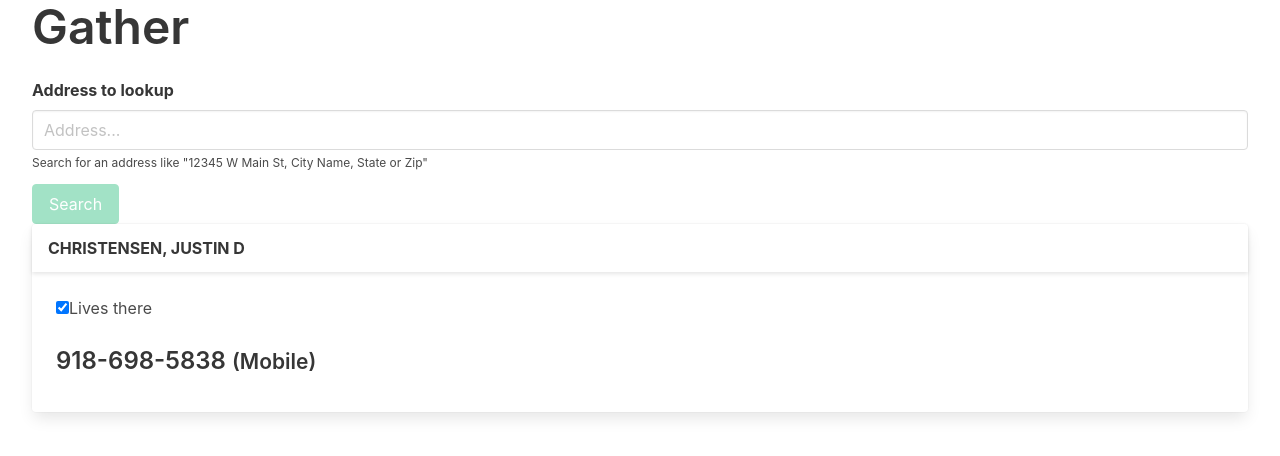
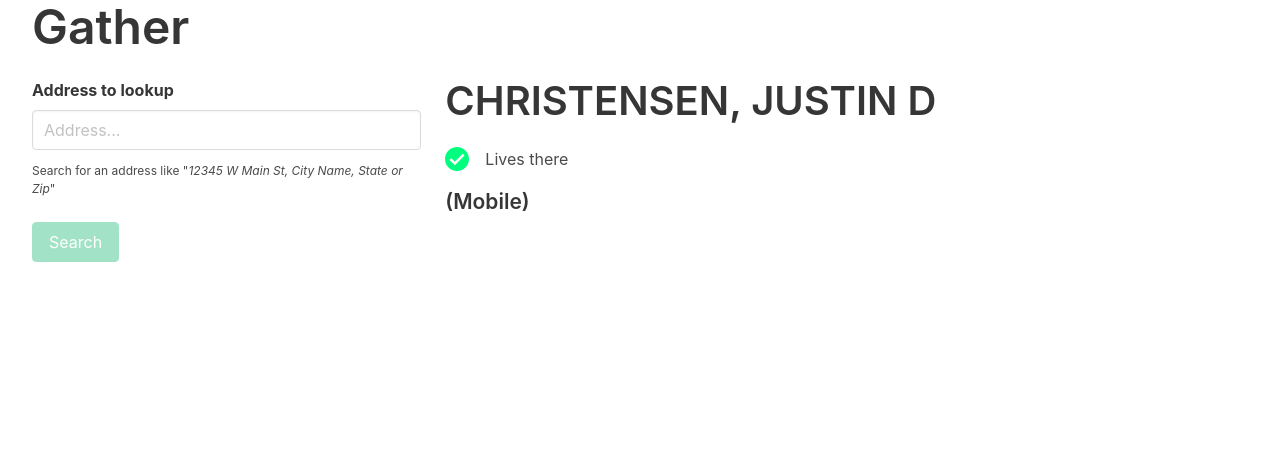
Before and after one commit to remotecong/gather, a React (Create React App) app: page / in a window 1280 px wide. Shown: the top 456 px of the page. Built offline with nearby package versions, Linux system fonts and the light colour scheme.

Commit message:
added a lot of ui, just focused on desktop, rickety but workety

```diff
--- a/public/index.html
+++ b/public/index.html
@@ -3,7 +3,7 @@
   <head>
     <meta charset="utf-8">
     <meta name="viewport" content="width=device-width, initial-scale=1, shrink-to-fit=no">
-    <meta name="theme-color" content="#000000">
+    <meta name="theme-color" content="springgreen">
     <!--
       manifest.json provides metadata used when your web app is added to the
       homescreen on Android. See https://developers.google.com/web/fundamentals/engage-and-retain/web-app-manifest/
@@ -19,7 +19,7 @@
       work correctly both with client-side routing and a non-root public URL.
       Learn how to configure a non-root public URL by running `npm run build`.
     -->
-    <title>React App</title>
+    <title>Gather :: Territory Number Lookup</title>
   </head>
   <body>
     <noscript>
--- a/src/App.js
+++ b/src/App.js
@@ -1,10 +1,17 @@
 import React, {Component} from 'react';
 import OwnerInfo from './OwnerInfo';
+import Loader from './loader';
 
 class App extends Component {
     state = {
         address: '',
-        loadedData: {"mailingAddress":"11106 S 108TH EAST AVE, BIXBY, OK 74008","name":"CHRISTENSEN, JUSTIN D ","lastName":"CHRISTENSEN","livesThere":true,"phones":[{"name":"Justin Christensen","houseNumber":"918-698-5838","isMobile":true}]},
+        loadedData: {
+            "mailingAddress": "11106 S 108TH EAST AVE, BIXBY, OK 74008",
+            "name": "CHRISTENSEN, JUSTIN D ",
+            "lastName": "CHRISTENSEN",
+            "livesThere": true,
+            "phones": [{"name": "Justin Christensen", "houseNumber": "918-698-5838", "isMobile": true}]
+        },
         isLoading: false
     };
 
@@ -12,11 +19,13 @@
         e.preventDefault();
         if (this.state.address && !this.state.isLoading) {
             this.setState({isLoading: true});
-            fetch(`http://localhost:3000/?address=${encodeURIComponent(this.state.address)}`)
+            fetch(`http://localhost:3333/?address=${encodeURIComponent(this.state.address)}`)
                 .then(r => r.json())
                 .then(data => {
-                    console.log(data);
-                    this.setState({isLoading: false, loadedData: data});
+                    this.setState({isLoading: false, loadedData: data.error ? null : data});
+                    if (data.error) {
+                        alert(data.error);
+                    }
                 })
                 .catch(err => {
                     console.log('Error', err);
@@ -31,18 +40,31 @@
         return (
             <section className="container is-fluid">
                 <h1 className="title is-1">Gather</h1>
+                <div className="columns">
+                    <div className="column is-one-third-desktop is-full-mobile">
                         <form onSubmit={this.runSearch}>
                             <div className="field">
                                 <label className="label">Address to lookup</label>
                                 <div className="control">
-                            <input value={this.state.address} onChange={this.captureAddress} className="input"
+                                    <input value={this.state.address} onChange={this.captureAddress}
+                                           className="input"
                                            type="text" placeholder="Address..."/>
                                 </div>
-                        <p className="help">Search for an address like "12345 W Main St, City Name, State or Zip"</p>
                             </div>
-                    <button className="button is-success" disabled={!this.state.address || this.state.isLoading}>Search</button>
+                            <p className="help">Search for an address like "<em>12345 W Main St, City Name,
+                                State or
+                                Zip</em>"</p>
+                            <br />
+                            <button className="button is-success"
+                                    disabled={!this.state.address || this.state.isLoading}>Search
+                            </button>
                         </form>
-                {this.state.loadedData && <OwnerInfo owner={this.state.loadedData}/>}
+                    </div>
+                    <div className="column">
+                        {this.state.isLoading ? <Loader /> : (this.state.loadedData &&
+                            <OwnerInfo owner={this.state.loadedData}/>)}
+                    </div>
+                </div>
             </section>
         );
     }
--- a/src/OwnerInfo.js
+++ b/src/OwnerInfo.js
@@ -1,20 +1,31 @@
 import React from 'react';
+import IconX from './icon-x';
+import IconCheck from './icon-check';
+
+const renderLivesThere = livesThere => (
+    <p style={{alignContent: 'center', display: 'flex'}}>
+        {livesThere ? <IconCheck /> : <IconX/>} {livesThere ? 'Lives there' : 'Does not live there'}
+    </p>
+);
+
+const renderPhoneNumber = p => (
+    <h4 className="title is-4" style={{marginTop: '1rem'}} key={p.number}>{p.number}
+        <small>({p.isMobile ? 'Mobile' : 'Landline'})</small>
+    </h4>
+);
+
+const renderPhoneNumberWithName = p => (
+    <h4 className="title is-4" style={{marginTop: '1rem'}} key={p.number}>{p.name} - {p.number}
+        <small>({p.isMobile ? 'Mobile' : 'Landline'})</small>
+    </h4>
+);
+
 
 export default ({owner}) => (
-    <div className="card">
-        <header className="card-header">
-            <p className="card-header-title">{owner.name}</p>
-        </header>
-        <div className="card-content">
-            <div className="content">
-                <label class="checkbox">
-                    <input type="checkbox" checked={owner.livesThere} readOnly={true} />
-                    Lives there
-                </label>
-                {owner.phones.map(p => (
-                    <h2 className="title is-4" key={p.houseNumber}>{p.houseNumber} <small>({p.isMobile ? 'Mobile' : 'Landline'})</small></h2>
-                ))}
-            </div>
-        </div>
+    <div className="owner-info">
+        <h2 className="title is-2">{owner.name}</h2>
+        {renderLivesThere(owner.livesThere)}
+        {!owner.phones.length && <p>No numbers found for address</p>}
+        {owner.phones.map(owner.livesThere ? renderPhoneNumber : renderPhoneNumberWithName)}
     </div>
 );
--- /dev/null
+++ b/src/icon-check.js
@@ -0,0 +1,8 @@
+import React from 'react';
+
+export default () => (
+    <svg xmlns="http://www.w3.org/2000/svg" viewBox="0 0 426.667 426.667" style={{height: '1.5rem', fill: 'springgreen', marginRight: '1rem'}}>
+        <path
+            d="M213.333 0C95.518 0 0 95.514 0 213.333s95.518 213.333 213.333 213.333c117.828 0 213.333-95.514 213.333-213.333S331.157 0 213.333 0zm-39.134 322.918l-93.935-93.931 31.309-31.309 62.626 62.622 140.894-140.898 31.309 31.309-172.203 172.207z"/>
+    </svg>
+);
--- /dev/null
+++ b/src/icon-x.js
@@ -0,0 +1,8 @@
+import React from 'react';
+
+export default () => (
+    <svg xmlns="http://www.w3.org/2000/svg" viewBox="0 0 310.285 310.285" style={{height: '1.5rem', fill: 'maroon', marginRight: '1rem'}}>
+        <path
+            d="M264.845 45.441C235.542 16.139 196.582 0 155.143 0S74.743 16.139 45.44 45.441C16.138 74.743 0 113.703 0 155.143c0 41.439 16.138 80.399 45.44 109.701 29.303 29.303 68.262 45.44 109.702 45.44s80.399-16.138 109.702-45.44c29.302-29.302 45.44-68.262 45.44-109.701.001-41.44-16.137-80.4-45.439-109.702zm-75.143 112.544l38.669 38.669c3.12 3.119 3.12 8.194 0 11.313L206.038 230.3a7.945 7.945 0 0 1-5.657 2.337c-2.141 0-4.15-.83-5.657-2.337l-38.669-38.669c-.748-.746-2.08-.746-2.829 0L114.557 230.3a7.945 7.945 0 0 1-5.657 2.337 7.95 7.95 0 0 1-5.657-2.336L80.91 207.967a7.944 7.944 0 0 1-2.337-5.656c0-2.142.83-4.15 2.337-5.657l38.669-38.669c.766-.767.766-2.063-.001-2.829l-40.302-40.302a7.945 7.945 0 0 1-2.337-5.657c0-2.141.83-4.149 2.337-5.656l22.333-22.333a7.945 7.945 0 0 1 5.657-2.337c2.141 0 4.149.83 5.656 2.337l40.303 40.303c.749.747 2.081.746 2.828 0l40.303-40.303a7.945 7.945 0 0 1 5.657-2.337c2.141 0 4.149.83 5.656 2.337l22.333 22.333a7.944 7.944 0 0 1 2.337 5.656c0 2.142-.83 4.15-2.337 5.658L189.7 155.156c-.764.767-.764 2.063.002 2.829z"/>
+    </svg>
+);
--- /dev/null
+++ b/src/loader.css
@@ -0,0 +1,52 @@
+.spinner {
+    margin: 100px auto;
+    width: 50px;
+    height: 40px;
+    text-align: center;
+    font-size: 10px;
+}
+
+.spinner > div {
+    background-color: #333;
+    height: 100%;
+    width: 6px;
+    display: inline-block;
+
+    -webkit-animation: sk-stretchdelay 1.2s infinite ease-in-out;
+    animation: sk-stretchdelay 1.2s infinite ease-in-out;
+}
+
+.spinner .rect2 {
+    -webkit-animation-delay: -1.1s;
+    animation-delay: -1.1s;
+}
+
+.spinner .rect3 {
+    -webkit-animation-delay: -1.0s;
+    animation-delay: -1.0s;
+}
+
+.spinner .rect4 {
+    -webkit-animation-delay: -0.9s;
+    animation-delay: -0.9s;
+}
+
+.spinner .rect5 {
+    -webkit-animation-delay: -0.8s;
+    animation-delay: -0.8s;
+}
+
+@-webkit-keyframes sk-stretchdelay {
+    0%, 40%, 100% { -webkit-transform: scaleY(0.4) }
+    20% { -webkit-transform: scaleY(1.0) }
+}
+
+@keyframes sk-stretchdelay {
+    0%, 40%, 100% {
+        transform: scaleY(0.4);
+        -webkit-transform: scaleY(0.4);
+    }  20% {
+           transform: scaleY(1.0);
+           -webkit-transform: scaleY(1.0);
+       }
+}
--- /dev/null
+++ b/src/loader.js
@@ -0,0 +1,12 @@
+import React from 'react';
+import './loader.css';
+
+export default () => (
+    <div className="spinner">
+        <div className="rect1" />
+        <div className="rect2" />
+        <div className="rect3" />
+        <div className="rect4" />
+        <div className="rect5" />
+    </div>
+);
```
Lines whose indentation alone changed are shown as unchanged.
